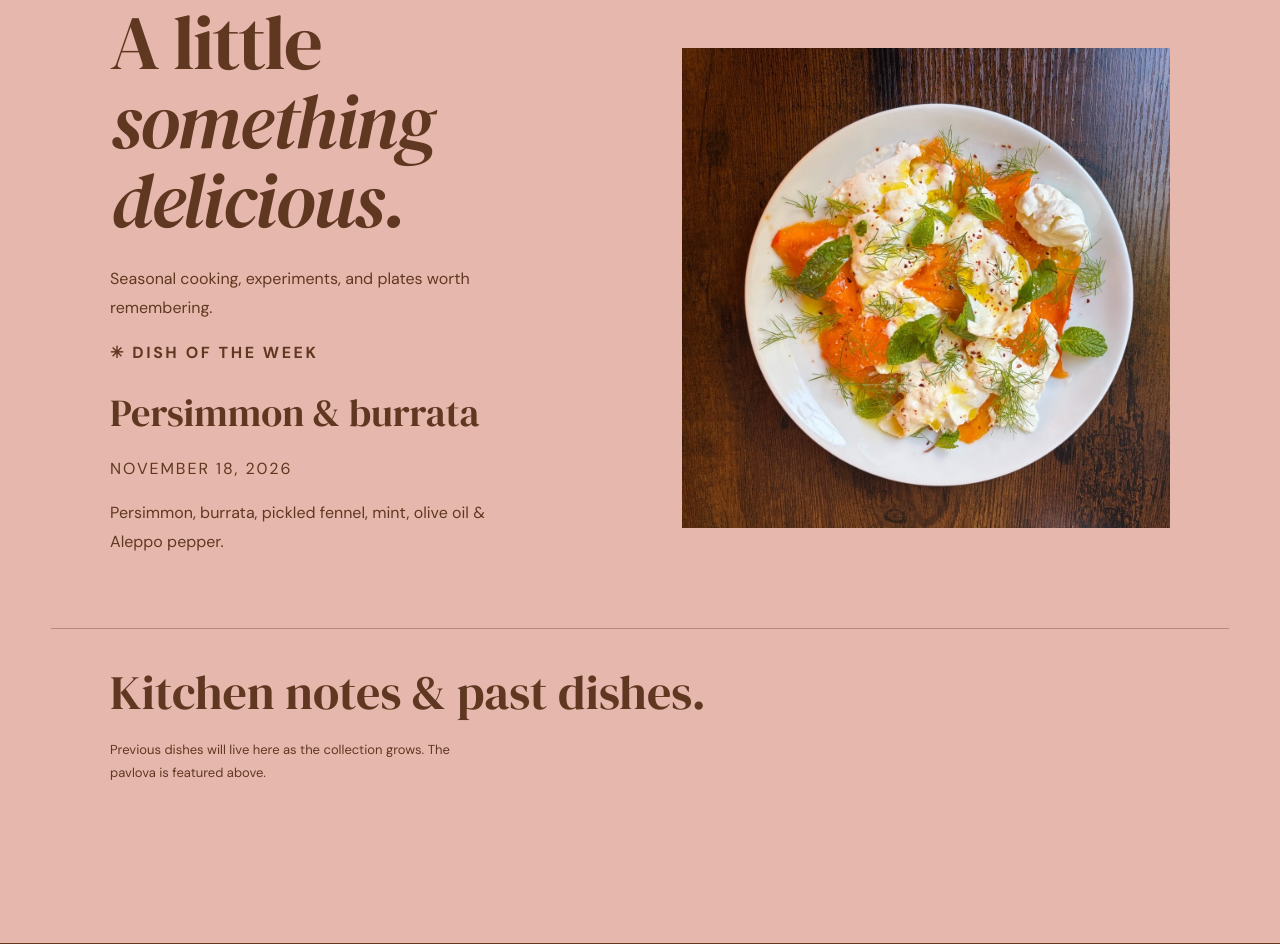
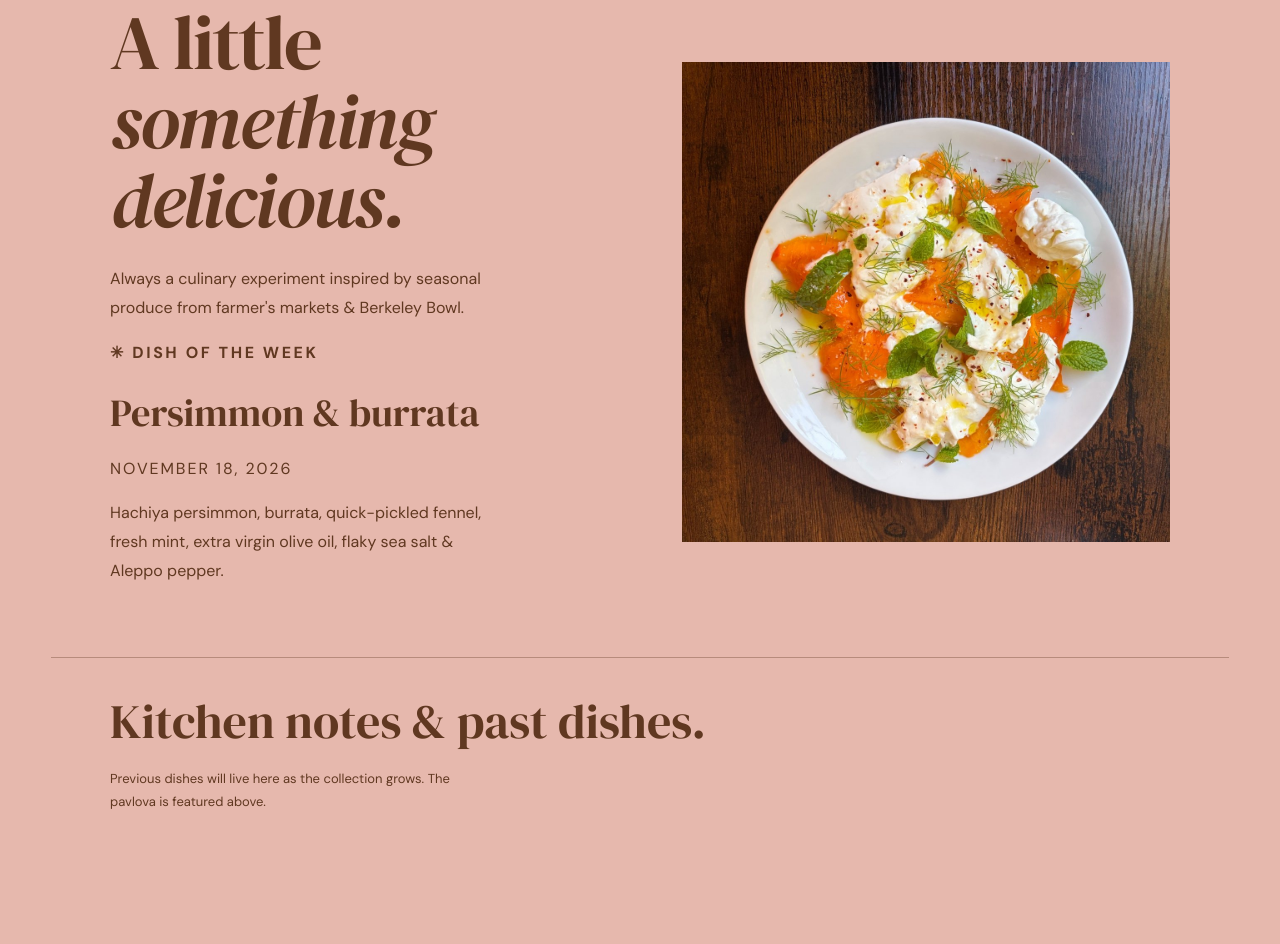
Before and after one commit to abigailin/lincreativearchive, a plain HTML site: page index.html in a window 1280 px wide. Shown: the part 1416-2360 px from the top of the page. Drawn offline with Linux system fonts and the light colour scheme.

Commit message:
Update index.html

```diff
--- a/index.html
+++ b/index.html
@@ -57,12 +57,12 @@
 <section class="collection" id="kitchen">
 <div class="section-heading"><span>01 / FROM THE KITCHEN</span><span>GOOD THINGS TO EAT</span></div>
 <div class="collection-layout">
-<div><h2>A little<br/><em>something delicious.</em></h2><p>Seasonal cooking, experiments, and plates worth remembering.</p>
+<div><h2>A little<br/><em>something delicious.</em></h2><p>Always a culinary experiment inspired by seasonal produce from farmer's markets & Berkeley Bowl.</p>
 <p class="weekly-label">✳ Dish of the week</p>
 <!-- WEEKLY UPDATE: edit ONLY the four marked fields below, and upload the new image into pictures/ -->
 <h3 class="weekly-dish">Persimmon &amp; burrata</h3> <!-- CHANGE DISH NAME -->
 <p class="weekly-date">November 18, 2026</p> <!-- CHANGE DATE -->
-<p class="weekly-description">Persimmon, burrata, pickled fennel, mint, olive oil &amp; Aleppo pepper.</p> <!-- CHANGE DESCRIPTION -->
+<p class="weekly-description"> Hachiya persimmon, burrata, quick-pickled fennel, fresh mint, extra virgin olive oil, flaky sea salt &amp; Aleppo pepper.</p> <!-- CHANGE DESCRIPTION -->
 </div>
 <div class="collection-photo weekly-image"><img alt="Persimmon and burrata salad with fresh herbs" loading="lazy" src="pictures/kitchen-persimmon.jpeg"/></div> <!-- CHANGE IMAGE FILENAME -->
 </div>
@@ -93,7 +93,7 @@
 <!-- To add a photo, upload it to /pictures and copy another figure here. -->
 </div>
 </section>
-<section class="about" id="about"><span class="eyebrow">03 / A LITTLE ABOUT ME</span><h2>Hi, I'm Abby.</h2><p>I like film, seasonal produce, the ocean, and noticing the little things. This is a place to keep them all.</p><!-- Add your email here later: <a href="mailto:you@example.com">SAY HELLO ↗</a> --></section>
+<section class="about" id="about"><span class="eyebrow">03 / A LITTLE ABOUT ME</span><h2>Hi, I'm Abby.</h2><p>I like film photography, seasonal produce, the ocean & its treasures, and noticing the little things. This is a place to keep them all.</p><!-- Add your email here later: <a href="mailto:you@example.com">SAY HELLO ↗</a> --></section>
 </main>
 <footer><span>THE GOOD STUFF. © <span id="year">2026</span></span><a href="#top">BACK TO TOP ↑</a><span>FOOD / FILM / EVERYTHING ELSE</span></footer>
 <script src="script.js"></script>
```
